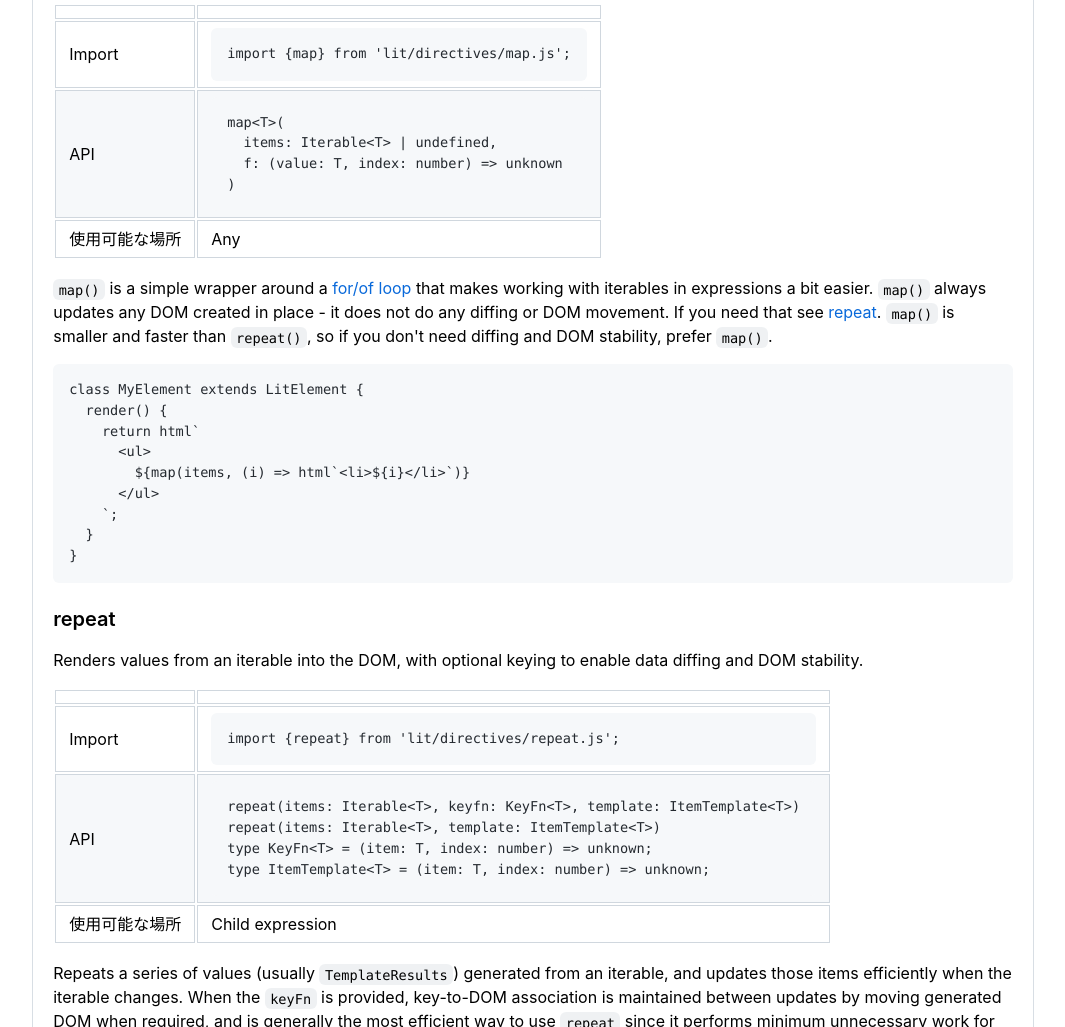
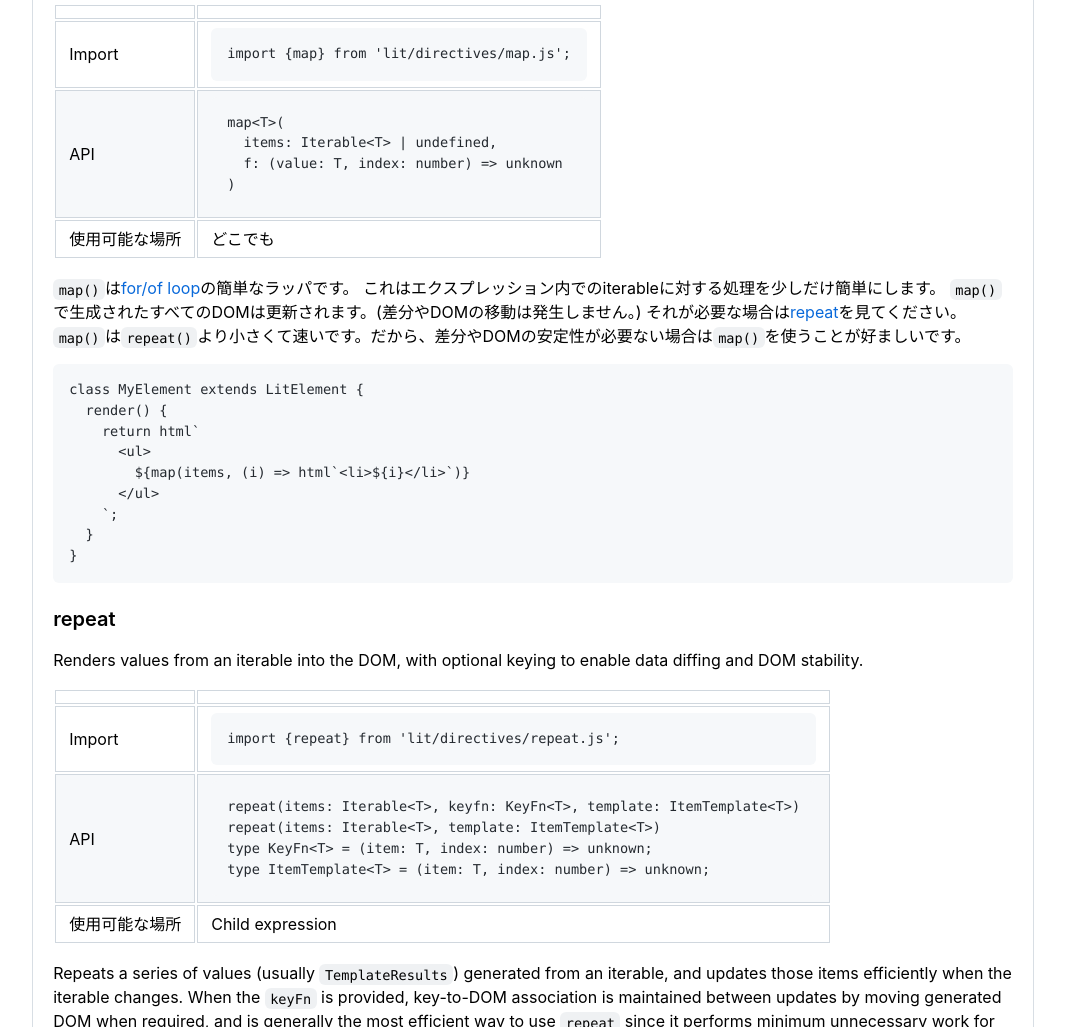
Before and after one commit to japanese-document/lit, a website: page docs/templates-directives.html in a window 1280 px wide. Shown: the part 4918-5945 px from the top of the page, without its empty margins (191-1256 px from the left). Drawn offline with Linux system fonts and the light colour scheme.

Commit message:
map() (#316)

```diff
--- a/docs/templates-directives.html
+++ b/docs/templates-directives.html
@@ -491,15 +491,17 @@ class MyElement extends LitElement {
 <td class="no-wrap-cell vcenter-cell">使用可能な場所</td>
 <td class="wide-cell">
 
-<p>Any</p>
-</td>
-</tr>
-</tbody>
-</table>
-
-<p><code>map()</code> is a simple wrapper around a <a class="Link" href="https://developer.mozilla.org/en-US/docs/Web/JavaScript/Reference/Statements/for...of">for/of loop</a> that makes working with iterables in expressions a bit easier.
-<code>map()</code> always updates any DOM created in place - it does not do any diffing or DOM movement.
-If you need that see <a class="Link" href="#repeat">repeat</a>. <code>map()</code> is smaller and faster than <code>repeat()</code>, so if you don't need diffing and DOM stability, prefer <code>map()</code>.</p>
+<p>どこでも</p>
+</td>
+</tr>
+</tbody>
+</table>
+
+<p><code>map()</code>は<a class="Link" href="https://developer.mozilla.org/en-US/docs/Web/JavaScript/Reference/Statements/for...of">for/of loop</a>の簡単なラッパです。
+これはエクスプレッション内でのiterableに対する処理を少しだけ簡単にします。
+<code>map()</code>で生成されたすべてのDOMは更新されます。(差分やDOMの移動は発生しません。)
+それが必要な場合は<a class="Link" href="#repeat">repeat</a>を見てください。
+<code>map()</code>は<code>repeat()</code>より小さくて速いです。だから、差分やDOMの安定性が必要ない場合は<code>map()</code>を使うことが好ましいです。</p>
 <pre><code class="language-ts">class MyElement extends LitElement {
   render() {
     return html`
```
Also changed, not shown: src/templates-directives.md (+6 -4 lines).
